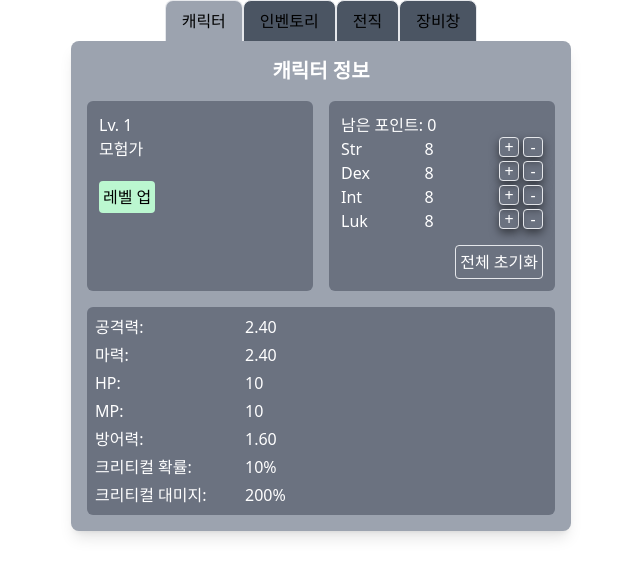
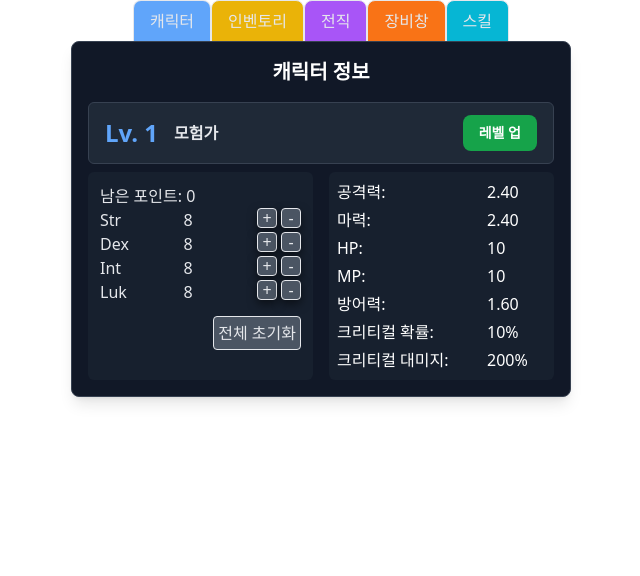
Before and after one commit to JinoPeanut/react-rpg-character-system, a React (Vite) app: page / in a window 1280 px wide. Shown: the top 576 px of the page, without its empty margins (319-959 px from the left). Built offline with nearby package versions, Linux system fonts and the light colour scheme.

Commit message:
16일차 리액트 캐릭터패널, 인벤토리 UI 수정

```diff
--- a/src/data/skills.ts
+++ b/src/data/skills.ts
@@ -17,7 +17,7 @@ export const SKILLS: Record<JobType, SkillState> = {
             name: "돌 던지기",
             maxLevel: 10,
             damage: 100,
-            damagePerLevel: 1,
+            damagePerLevel: 10,
             cost: 1,
         },
     },
@@ -28,7 +28,7 @@ export const SKILLS: Record<JobType, SkillState> = {
             name: "연속 베기",
             maxLevel: 10,
             damage: 140,
-            damagePerLevel: 2,
+            damagePerLevel: 20,
             cost: 5,
         },
 
@@ -48,7 +48,7 @@ export const SKILLS: Record<JobType, SkillState> = {
             name: "더블 샷",
             maxLevel: 10,
             damage: 120,
-            damagePerLevel: 2,
+            damagePerLevel: 20,
             cost: 7,
         },
     },
@@ -59,7 +59,7 @@ export const SKILLS: Record<JobType, SkillState> = {
             name: "화염구",
             maxLevel: 10,
             damage: 180,
-            damagePerLevel: 2,
+            damagePerLevel: 20,
             cost: 10,
         },
 
@@ -71,7 +71,7 @@ export const SKILLS: Record<JobType, SkillState> = {
             name: "급습",
             maxLevel: 10,
             damage: 150,
-            damagePerLevel: 2,
+            damagePerLevel: 20,
             cost: 10,
         }
     },
--- a/src/features/characters/components/CharacterPanel.tsx
+++ b/src/features/characters/components/CharacterPanel.tsx
@@ -7,16 +7,16 @@ import StatPanel from "./StatPanel"
 export function CharacterPanel() {
 
     return (
-        <div className="bg-gray-400 p-4 rounded-lg shadow-lg
-            text-white w-[500px] mx-auto">
+        <div className="bg-gray-900 p-4 rounded-lg shadow-lg
+            text-white w-[500px] mx-auto border border-gray-700">
             <h2 className="text-xl font-bold mb-4 text-center">
                 캐릭터 정보
             </h2>
-            <div className="grid grid-cols-2 gap-4 rounded-lg">
-                <LevelPanel />
+
+            <LevelPanel />
+
+            <div className="grid grid-cols-2 gap-4 rounded-lg mt-2">
                 <StatPanel />
-            </div>
-            <div className="mt-4">
                 <DerivedStatsPanel />
             </div>
         </div>
--- a/src/features/characters/components/DerivedStatsPanel.tsx
+++ b/src/features/characters/components/DerivedStatsPanel.tsx
@@ -18,7 +18,7 @@ function DerivedStatsPanel() {
     } = calculateDerivedStats(level, job, stats, equippedItems);
 
     return (
-        <div className="rounded-md bg-gray-500 p-2 grid grid-cols-[150px_80px] gap-y-1">
+        <div className="rounded-md bg-gray-800/50 p-2 grid grid-cols-[150px_80px] gap-y-1">
             <span>공격력:</span>
             <span>{attack.toFixed(2)}</span>
 
--- a/src/features/characters/components/InventoryItem.tsx
+++ b/src/features/characters/components/InventoryItem.tsx
@@ -1,54 +1,107 @@
-import { EQUIPMENTS } from "../../../data/equipments"
+import { EQUIPMENTS, type ArmorId, type WeaponId } from "../../../data/equipments"
 import { useCharacterStore } from "../store/characterStore";
 
 export type InventoryItemProps = {
-    itemId: string,
+    itemId: string | null,
+}
+
+function getItemIcon(itemId: string) {
+    if (itemId in EQUIPMENTS.weapon) return "⚔️";
+    return "🛡️";
+}
+
+const JOB_NAMES: Record<string, string> = {
+    adventure: "모험가",
+    warrior: "전사",
+    archer: "궁수",
+    mage: "마법사",
+    thief: "도적",
 }
 
 function InventoryItem({ itemId }: InventoryItemProps) {
 
-    const item = EQUIPMENTS.weapon[itemId] || EQUIPMENTS.armor[itemId];
-    const equipItem = useCharacterStore((s) => s.equipItem)
+    const equipFromInventory = useCharacterStore((s) => s.equipFromInventory);
 
-    const handleEquip = (itemId: string) => {
-        equipItem(itemId);
+    if (!itemId) {
+        return (
+            <div className="
+                w-20 h-20 rounded-md
+                border border-gray-700
+                bg-gray-800/50"
+            />
+        )
     }
 
+    const item = EQUIPMENTS.weapon[itemId as WeaponId]
+        ?? EQUIPMENTS.armor[itemId as ArmorId];
+
+    if (!item) return null;
+
+    const icon = getItemIcon(itemId);
+
     return (
-        <div className="relative group w-16 h-16">
-            <div onDoubleClick={() => equipItem(itemId)}
+        <div className="relative group w-20 h-20">
+            <div onDoubleClick={() => equipFromInventory(itemId)}
                 className="
-                w-16
-                h-16
-                border
-                flex
-                items-center
-                justify-center
-                p-1
-                text-sm
-                cursor-pointer
+                w-20 h-20 rounded-md border
+                border-gray-600 bg-gray-800
+                hover:border-yellow-400
+                hover:bg-gray-700 flex
+                flex-col items-center
+                justify-center gap-1
+                cursor-pointer transition
+                active:scale-95
             ">
-                {item?.name}
+                <span className="text-2xl">{icon}</span>
+                <span className="text-gray-300 text-xs text-center px-1 leading-tight">
+                    {item.name}
+                </span>
             </div>
+
             <div className="
                 absolute opacity-0
                 group-hover:opacity-100
-                bg-gray-800
-                text-white
-                text-sm p-2
-                rounded shadow
-                whitespace-nowrap
-                bottom-full
-                mb-1
-                left-1/2
+                z-10 bg-gray-900 text-white
+                text-sm p-3 rounded-lg
+                shadow-xl whitespace-nowrap
+                bottom-full mb-2 left-1/2
                 -translate-x-1/2
                 pointer-events-none
+                transition-opacity duration-150
             ">
-                <h3>{item?.name}</h3>
-                {item?.attack && `공격력: +${item?.attack}`}
-                {item?.magic && `마력: +${item?.magic}`}
-                {item?.defense && `방어력: +${item?.defense}`}
+                {/* 아이템 이름 + 아이콘 */}
+                <div className="
+                    items-center gap-2 mb-2
+                    border-b border-gray-600 pb-2"
+                >
+                    <span>{icon}</span>
+                    <span className="font-bold text-yellow-400">
+                        {item.name}
+                    </span>
+                </div>
 
+                {/* 스탯 수치 */}
+                <div className="flex flex-col gap-1 text-xs">
+                    {item.attack
+                        ? (<span className="text-red-400">
+                            ⚔️ 공격력 +{item.attack}
+                        </span>)
+                        : null
+                    }
+                    {item.magic
+                        ? (<span className="text-blue-400">
+                            ✨ 마력 +{item.magic}
+                        </span>)
+                        : null
+                    }
+                    {item.defense
+                        ? (<span className="text-green-400">
+                            🛡️ 방어력 +{item.defense}
+                        </span>)
+                        : null
+                    }
+
+                </div>
             </div>
         </div>
     )
--- a/src/features/characters/components/InventoryPanel.tsx
+++ b/src/features/characters/components/InventoryPanel.tsx
@@ -1,33 +1,36 @@
 import { useCharacterStore } from "../store/characterStore"
 import { EQUIPMENTS } from "../../../data/equipments"
 import InventoryItem from "./InventoryItem";
+
+const INVENTORY_SIZE = 20;
 
 function InventoryPanel() {
 
     const inventory = useCharacterStore((state) => state.inventory);
 
-    const items = [
-        ...Object.entries(EQUIPMENTS.weapon),
-        ...Object.entries(EQUIPMENTS.armor),
-    ];
+    const slots: (string | null)[] = Array.from({ length: INVENTORY_SIZE }, (_, i) =>
+        inventory[i] ?? null
+    )
 
     return (
         <div>
             <div className="
-                bg-gray-400 p-4
-                flex flex-col
-                justify-center
-                items-center
-                rounded shadow-lg
-                gap-2
+                bg-gray-900 p-4 rounded-lg shadow-lg
+                border border-gray-700 w-[500px] mx-auto
             ">
-                <h2 className="text-lg font-bold">인벤토리</h2>
+                <h2 className="text-lg font-bold text-gray-200 mb-4 text-center">
+                    인벤토리
+                </h2>
 
                 <div className="grid grid-cols-5 gap-2">
-                    {inventory.map((itemId) => (
-                        <InventoryItem key={itemId} itemId={itemId} />
+                    {slots.map((itemId, index) => (
+                        <InventoryItem key={index} itemId={itemId} />
                     ))}
                 </div>
+
+                <p className="text-gray-500 text-xs text-right mt-2">
+                    {inventory.length} / {INVENTORY_SIZE}
+                </p>
             </div>
         </div>
     )
--- a/src/features/characters/components/JobPanel.tsx
+++ b/src/features/characters/components/JobPanel.tsx
@@ -39,13 +39,13 @@ export function JobPanel() {
                                 disabled={!canChange || currentJob !== "adventure"}
                                 className={`
                                 w-full mt-4 py-2 rounded-lg
-                                bg-blue-500 text-white
-                                hover:bg-blue-600
+                                bg-purple-500 text-white
+                                hover:bg-purple-600
                                 active:scale-95
                                 transition
                                 ${canChange && currentJob === "adventure"
                                         ? "cursor-pointer animate-glow"
-                                        : "bg-gray-500"}`}
+                                        : "bg-gray-500 text-gray-400"}`}
                             >
                                 {currentJob !== "adventure" ? "전직 완료" : "전직"}
                             </button>
@@ -57,6 +57,7 @@ export function JobPanel() {
                 className="
                     mt-6 border p-4 rounded w-full break-words
                     max-w-2xl min-h-[120px] whitespace-pre-line
+                    text-gray-400
                 ">
                 {selectJob && (
                     <div className="mt-6 border p-4 rounded">
--- a/src/features/characters/components/LevelPanel.tsx
+++ b/src/features/characters/components/LevelPanel.tsx
@@ -7,14 +7,35 @@ function LevelPanel() {
     const job = useCharacterStore((state) => state.job);
 
     return (
-        <div className="bg-gray-500 p-3 rounded-md">
-            <p>Lv. {level}</p>
-            <p>
-                {JOBS[job]?.name}
-                {level >= 10 && job === "adventure" && "(전직 가능)"}
-            </p>
+        <div
+            className="
+            bg-gray-800 px-4 py-3 rounded-md
+            border border-gray-700 flex items-center
+            justify-between"
+        >
+            <div className="flex items-center gap-4">
+                <span className="text-2xl font-bold text-blue-400">
+                    Lv. {level}
+                </span>
+                <div className="flex flex-col">
+                    <span className="text-gray-200 font-semibold">
+                        {JOBS[job]?.name}
+                    </span>
+                    {level >= 10 && job === "adventure" && (
+                        <span className="text-purple-400 text-xs">
+                            ✦ 전직 가능
+                        </span>
+                    )}
+                </div>
+            </div>
+
             <button onClick={levelUp}
-                className="rounded bg-green-200 text-black p-1 mt-5"
+                className="
+                    px-4 py-2 rounded-lg
+                    bg-green-600 hover:bg-green-500
+                    text-white font-semibold text-sm
+                    transition active:scale-95
+                    cursor-pointer"
             >
                 레벨 업
             </button>
--- /dev/null
+++ b/src/features/characters/components/SkillPanel.tsx
@@ -0,0 +1,100 @@
+import { useCharacterStore } from "../store/characterStore";
+import { SKILLS } from "../../../data/skills";
+import type { JobType } from "../../../data/jobs";
+
+export function SkillPanel() {
+    const job = useCharacterStore((state) => state.job);
+    const skillPoints = useCharacterStore((state) => state.skillPoints);
+    const skillLevels = useCharacterStore((state) => state.skillLevels);
+    const upgradeSkill = useCharacterStore((state) => state.upgradeSkill);
+
+    const jobSkills = SKILLS[job as JobType];
+
+    return (
+        <div className="p-4 bg-gray-400 w-[500px]">
+
+            {/* 스킬 포인트 잔여량 */}
+            <div className="mb-4 text-right">
+                <span className="text-yellow-400 font-bold">
+                    스킬 포인트: {skillPoints}
+                </span>
+            </div>
+
+            <div className="flex flex-col gap-3">
+                {Object.entries(jobSkills).map(([skillKey, skill]) => {
+                    if (!skill) return null;
+
+                    const skillLevel = skillLevels[skill.id] ?? 0;
+                    const isActive = skillLevel > 0;
+                    const isMaxLevel = skill.maxLevel !== null && skillLevel >= skill.maxLevel;
+                    const canUpgrade = skillPoints > 0 && !isMaxLevel && skill.cost !== null;
+
+                    // 현재 데미지% 계산
+                    const currentDamage = skill.damage !== null && skill.maxLevel !== null
+                        ? skill.maxLevel > 1
+                            ? skill.damage + (skill.damagePerLevel ?? 0) * (skillLevel - 1) / (skill.maxLevel - 1)
+                            : skill.damage
+                        : null;
+
+                    return (
+                        <div
+                            key={skillKey}
+                            className={`
+                                border rounded-lg p-4 flex justify-between items-center
+                                transition-all duration-300
+                                ${isActive
+                                    ? "border-blue-400 bg-blue-950 text-white"
+                                    : "border-gray-600 bg-gray-800 text-gray-400"
+                                }
+                            `}
+                        >
+                            {/* 왼쪽: 스킬 정보 */}
+                            <div className="flex flex-col gap-1">
+                                <div className="flex items-center gap-2">
+                                    {/* 활성화 여부 표시 */}
+                                    <span className={`
+                                        w-2 h-2 rounded-full
+                                        ${isActive ? "bg-blue-400" : "bg-gray-600"}
+                                    `} />
+                                    <span className="font-bold">
+                                        {skill.name || "???"}
+                                    </span>
+                                    <span className="text-sm">
+                                        Lv. {skillLevel}
+                                        {skill.maxLevel && ` / ${skill.maxLevel}`}
+                                    </span>
+                                </div>
+
+                                {/* 설명 + 현재 데미지% */}
+                                <div className="text-sm ml-4">
+                                    {currentDamage !== null
+                                        ? `데미지: ${skillLevel === 0 ? "??? " : Math.floor(currentDamage)}%`
+                                        : "미구현 스킬"
+                                    }
+                                </div>
+                            </div>
+
+                            {/* 오른쪽: 찍기 버튼 */}
+                            <button
+                                onClick={() => upgradeSkill(skill.id)}
+                                disabled={!canUpgrade}
+                                className={`
+                                    px-4 py-2 rounded-lg transition
+                                    active:scale-95
+                                    ${canUpgrade
+                                        ? "bg-cyan-500 text-white hover:bg-cyan-600 cursor-pointer"
+                                        : "bg-gray-600 text-gray-400 cursor-not-allowed"
+                                    }
+                                `}
+                            >
+                                {isMaxLevel ? "MAX" : "+ 찍기"}
+                            </button>
+                        </div>
+                    )
+                })}
+            </div>
+        </div>
+    )
+}
+
+export default SkillPanel;
--- a/src/features/characters/components/StatPanel.tsx
+++ b/src/features/characters/components/StatPanel.tsx
@@ -9,7 +9,7 @@ function StatPanel() {
     const statReset = useCharacterStore((state) => state.statReset);
 
     return (
-        <div className="bg-gray-500 p-3 rounded-md">
+        <div className="bg-gray-800/50 p-3 rounded-md text-gray-200">
             <p>남은 포인트: {remainingPoints}</p>
 
             {Object.entries(stats).map(([stat, value]) => {
@@ -25,7 +25,7 @@ function StatPanel() {
                                 onClick={() => increaseStat(key)}
                                 disabled={remainingPoints <= 0}
                                 className="
-                            rounded border
+                            rounded border bg-gray-600
                             shadow-[0_4px_10px_rgba(0,0,0,0.5)] w-5 h-5 flex
                             hover:shadow-lg transition
                             items-center justify-center
@@ -37,7 +37,7 @@ function StatPanel() {
                                 onClick={() => decreaseStat(key)}
                                 disabled={value <= baseStats[key]}
                                 className="
-                            rounded border
+                            rounded border bg-gray-600
                             shadow-[0_4px_10px_rgba(0,0,0,0.5)] w-5 h-5 flex
                             hover:shadow-lg transition
                             items-center justify-center
@@ -55,8 +55,9 @@ function StatPanel() {
                     onClick={statReset}
                     className="
                         border rounded p-1 mt-3
+                        bg-gray-600
                         hover:shadow-[0_2px_8px_red]
-                        hover:bg-red-400
+                        hover:bg-red-500
                     "
                 >
                     전체 초기화
--- a/src/features/characters/store/characterStore.ts
+++ b/src/features/characters/store/characterStore.ts
@@ -101,8 +101,15 @@ export const useCharacterStore = create<CharacterState>((set, get) => ({
             return state;
         }
 
+        const jobData = JOBS[jobKey];
+        const requireLevel = jobData.requireLevel ?? 1;
+
+        const skillPointsOnJob = state.level - requireLevel + 1;
+
         return {
             job: jobKey,
+            skillPoints: skillPointsOnJob,
+            skillLevels: {},
         }
     }),
 
@@ -264,7 +271,7 @@ export const useCharacterStore = create<CharacterState>((set, get) => ({
 
         const currentLevel = state.skillLevels[skillId] ?? 0;
 
-        if (currentLevel <= skillData.maxLevel) {
+        if (currentLevel >= skillData.maxLevel) {
             console.log("최대 레벨입니다");
             return;
         }
--- a/src/features/characters/systems/calculateSkillDamage.ts
+++ b/src/features/characters/systems/calculateSkillDamage.ts
@@ -24,7 +24,11 @@ export function calculateSkillDamage(
     const attackOrMagic = derived[jobData.attackType];
 
     const skillLevel = skillLevels[skill.id] ?? 0;
-    const skillPercent = ((skill.damage ?? 100) + (skill.damagePerLevel ?? 0) * (skillLevel - 1)) / 100;
+
+    const totalIncrease = skill.maxLevel !== null && skill.maxLevel > 1
+        ? (skill.damagePerLevel ?? 0) * (skillLevel - 1) / (skill.maxLevel - 1)
+        : 0;
+    const skillPercent = ((skill.damage ?? 100) + totalIncrease) / 100;
 
     const isCritical = Math.random() < derived.critChance;
     const critMultiplier = isCritical ? derived.critDamage : 1;
--- a/src/features/layout/TabMenu.tsx
+++ b/src/features/layout/TabMenu.tsx
@@ -3,19 +3,21 @@ import InventoryPanel from "../characters/components/InventoryPanel";
 import CharacterPanel from "../characters/components/CharacterPanel";
 import JobPanel from "../characters/components/JobPanel";
 import EquipmentPanel from "../characters/components/EquipmentPanel";
+import SkillPanel from "../characters/components/SkillPanel";
 
 export function TabMenu() {
-    const [tab, setTab] = useState<"character" | "inventory" | "job" | "equipment">("character");
+    const [tab, setTab] =
+        useState<"character" | "inventory" | "job" | "equipment" | "skill">("character");
 
     return (
         <div className="flex flex-col items-center">
-            <div className="flex">
+            <div className="flex text-gray-200">
                 <button
                     onClick={() => setTab("character")}
                     className={`px-4 py-2 rounded-t-lg border
                     ${tab === "character"
-                            ? "bg-gray-400 border-b-transparent"
-                            : "bg-gray-600"
+                            ? "bg-blue-400 border-b-transparent"
+                            : "bg-blue-500"
                         }`}
                 >
                     캐릭터
@@ -24,8 +26,8 @@ export function TabMenu() {
                     onClick={() => setTab("inventory")}
                     className={`px-4 py-2 rounded-t-lg border
                     ${tab === "inventory"
-                            ? "bg-gray-400"
-                            : "bg-gray-600"
+                            ? "bg-yellow-400"
+                            : "bg-yellow-500"
                         }`}
                 >
                     인벤토리
@@ -34,8 +36,8 @@ export function TabMenu() {
                     onClick={() => setTab("job")}
                     className={`px-4 py-2 rounded-t-lg border
                     ${tab === "job"
-                            ? "bg-gray-400 border-b-transparent"
-                            : "bg-gray-600"
+                            ? "bg-purple-400 border-b-transparent"
+                            : "bg-purple-500"
                         }`}
                 >
                     전직
@@ -44,11 +46,21 @@ export function TabMenu() {
                     onClick={() => setTab("equipment")}
                     className={`px-4 py-2 rounded-t-lg border
                     ${tab === "equipment"
-                            ? "bg-gray-400 border-b-transparent"
-                            : "bg-gray-600"
+                            ? "bg-orange-400 border-b-transparent"
+                            : "bg-orange-500"
                         }`}
                 >
                     장비창
+                </button>
+                <button
+                    onClick={() => setTab("skill")}
+                    className={`px-4 py-2 rounded-t-lg border
+                    ${tab === "skill"
+                            ? "bg-cyan-400 border-b-transparent"
+                            : "bg-cyan-500"
+                        }`}
+                >
+                    스킬
                 </button>
             </div>
             <div className="-mt-[1px]">
@@ -56,6 +68,7 @@ export function TabMenu() {
                 {tab === "inventory" && <InventoryPanel />}
                 {tab === "job" && <JobPanel />}
                 {tab === "equipment" && <EquipmentPanel />}
+                {tab === "skill" && <SkillPanel />}
             </div>
         </div>
     )
```
